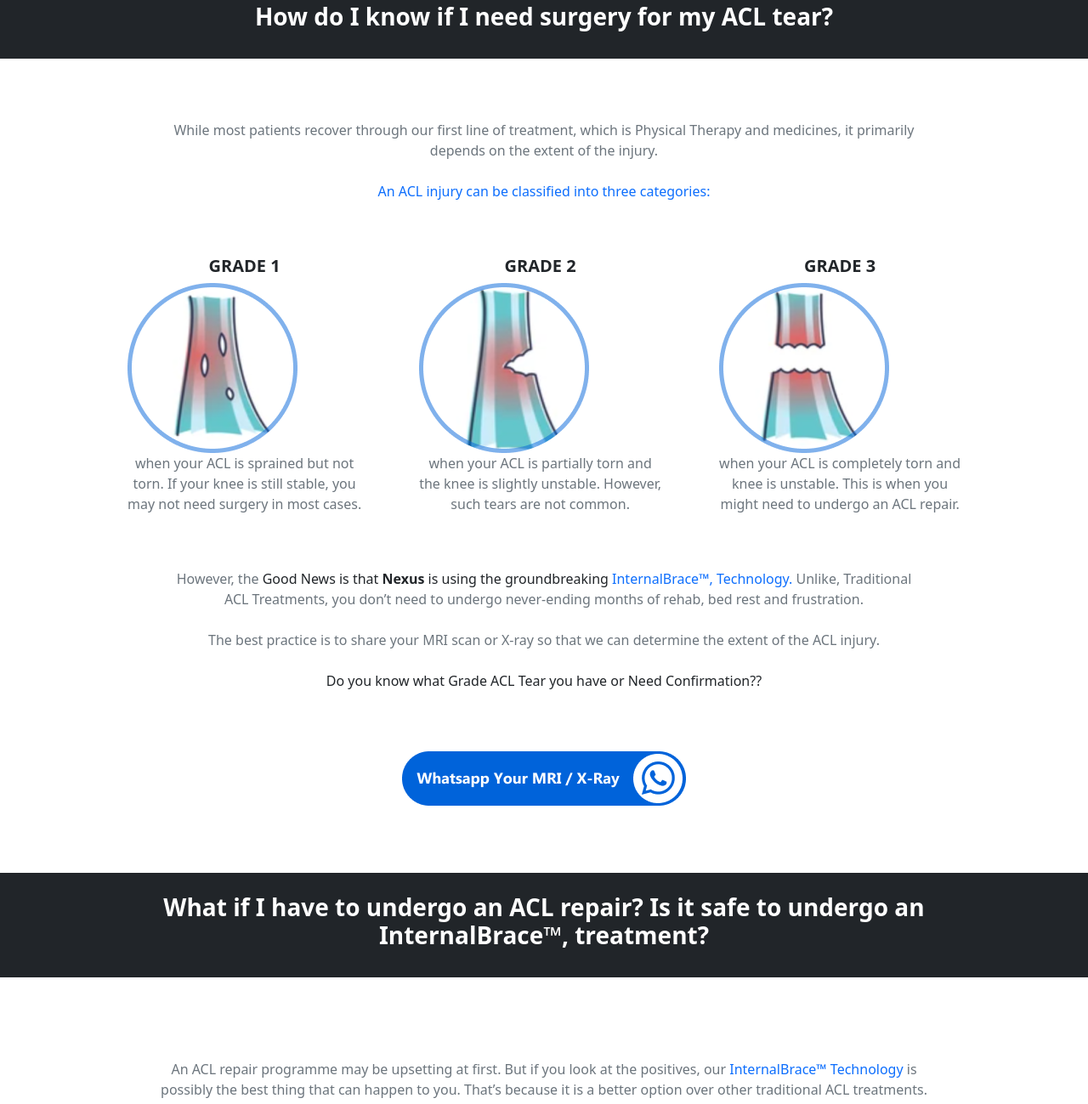
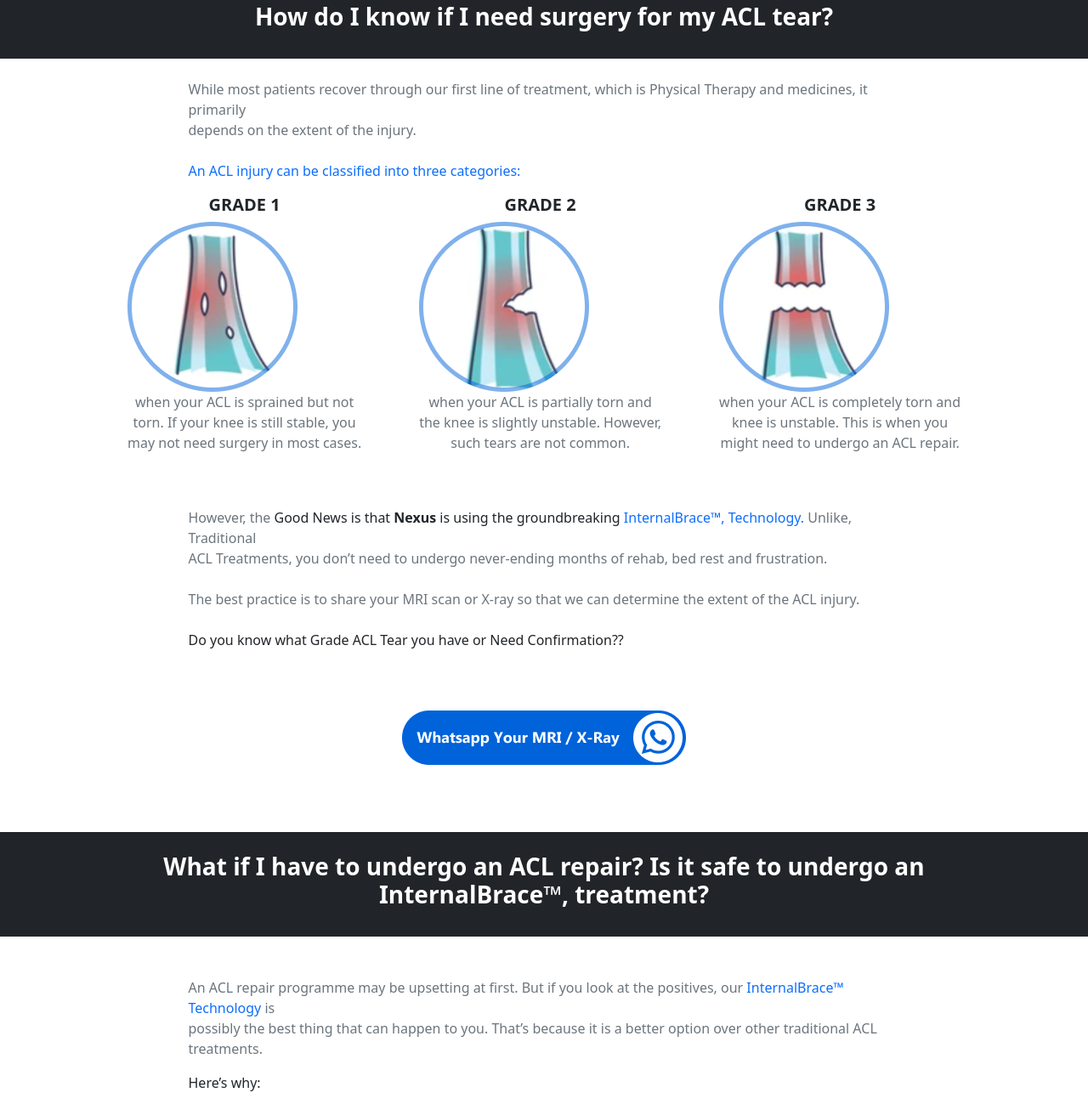
Before and after one commit to mrugendrashilvant/Nexus-Hospital, a plain HTML site: page index.html in a window 1280 px wide. Shown: the part 45-1344 px from the top of the page at 85% size. Drawn offline with nearby package versions, Linux system fonts and the light colour scheme.

Commit message:
Done with the margin changes .

```diff
--- a/index.html
+++ b/index.html
@@ -34,8 +34,8 @@
 
         <section>
             <div class="container py-4">
-                <div class="py-5">
-                    <p class="text-secondary text-center">While most patients recover through our first line of treatment, which is Physical Therapy and
+                <div class="w-75 mx-auto">
+                    <p class="text-secondary">While most patients recover through our first line of treatment, which is Physical Therapy and
                         medicines, it primarily<br> depends on the extent of the injury.<br>
                         <br>
                         <span class="text-primary">An ACL injury can be classified into three categories:</span>
@@ -65,8 +65,8 @@
                     </div>
                 </div>
 
-                <div>
-                    <p class="text-center text-secondary py-5">However, the <span class="text-dark">Good News is that <span class="fw-bold">Nexus</span> is using the groundbreaking</span> <span class="text-primary"> InternalBrace™, Technology.</span> Unlike, Traditional<br> ACL Treatments, you don’t need to undergo never-ending months of rehab, bed rest and frustration. <br>
+                <div class="w-75 mx-auto">
+                    <p class="text-secondary py-5">However, the <span class="text-dark">Good News is that <span class="fw-bold">Nexus</span> is using the groundbreaking</span> <span class="text-primary"> InternalBrace™, Technology.</span> Unlike, Traditional<br> ACL Treatments, you don’t need to undergo never-ending months of rehab, bed rest and frustration. <br>
                     <br>
                     The best practice is to share your MRI scan or X-ray so that we can determine the extent of the ACL injury.
                     <br>
@@ -93,16 +93,16 @@
 
         <section class="py-5">
             <div class="container">
-                <div class="py-5">
-                    <p class="text-secondary text-center">An ACL repair programme may be upsetting at first. But if you
+                <div class="w-75 mx-auto">
+                    <p class="text-secondary">An ACL repair programme may be upsetting at first. But if you
                         look at the positives, our
                         <span class="text-primary">InternalBrace™ Technology</span> is<br> possibly the best thing that
                         can happen to you. That’s because it is a better option over other traditional ACL
                         treatments.<br>
                     </p>
+
+                    <p class="text-dark">Here’s why:</p>
                 </div>
-                <p class="text-dark text-center">Here’s why:</p>
-
                 <div class="d-flex justify-content-evenly">
                     <div class="text-start">
                         <p><img src="/Nexus-Hospital/assets/images/Vector.png"> You recover much faster</p>
@@ -134,7 +134,8 @@
 
         <section class="py-5">
             <div class="container">
-                <p class="text-center text-secondary"><span class="text-dark">Thank you for asking us!</span> This video
+                <div class="w-75 mx-auto">
+                <p class="text-secondary"><span class="text-dark">Thank you for asking us!</span> This video
                     will be an excellent demonstration as to why
                     and how ACL patients
                     from the world,<br> including Top-Level Athletes, are opting for <span
@@ -143,6 +144,8 @@
 
                 <h5 class="text-center fw-bold fs-4"><span class="text-primary">InternalBrace™</span> Is The Future of
                     ACL Treatment. Here’s Why:</h5>
+                </div>
+
                 <div class="text-center">
                     <img src="/Nexus-Hospital/assets/images/Group 3.png">
                 </div>
```
